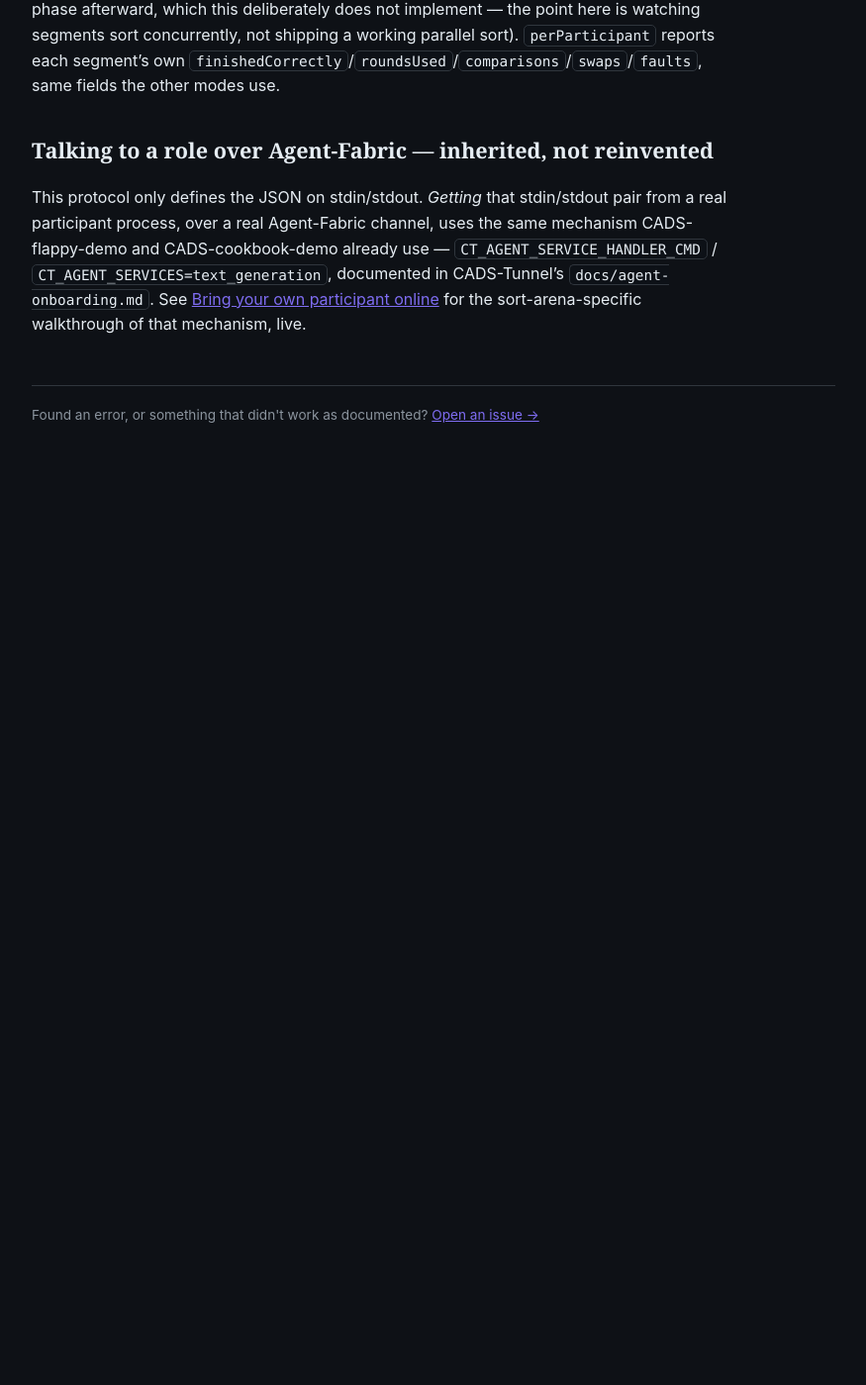
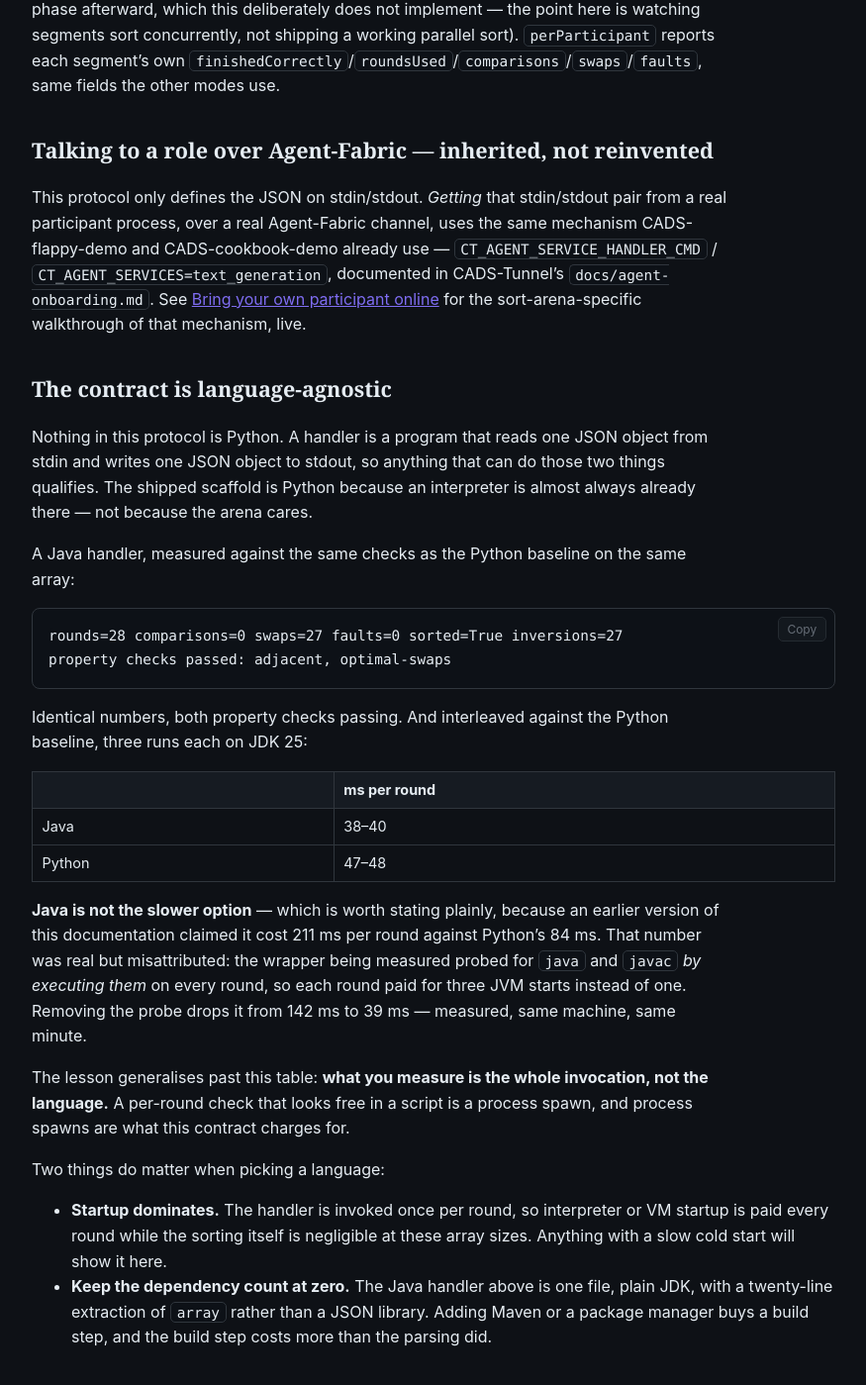
Before and after one commit to scimbe/CADS-DEMO-sort-docs, a Jekyll site: the page built from _reference/move-protocol.md, in a window 1280 px wide and 1400 px high, scrolled down 4163 px. Shown: the whole window at 99% size, without its empty margins (322-1197 px from the left). Built offline with Jekyll 4.4.1, drawn with Linux system fonts in a browser that asks for light colours; before the commit the page ends 4658 px from its top, so only the background shows below that.

Commit message:
docs(reference): the contract is language-agnostic, and my Java number was wrong
The docs mentioned Java exactly zero times and presented Python as if the arena
required it. It does not: a handler is anything that reads one JSON object from
stdin and writes one to stdout.

Retracts a number I published repeatedly -- 'Java 211 ms per round against
Python 84 ms, that is JVM startup'. Re-measured interleaved on JDK 25: Java
38-40 ms, Python 47-48 ms. Java is the faster one.

The 211 ms was real but was my wrapper, not the language: it probed java and
javac by executing them every round, so each round paid three JVM starts.
Adding that probe back reproduces it exactly -- 142 ms with, 39 ms without,
same machine, same minute. What gets measured is the whole invocation.

````diff
--- a/_reference/move-protocol.md
+++ b/_reference/move-protocol.md
@@ -171,3 +171,44 @@ CADS-flappy-demo and CADS-cookbook-demo already use — `CT_AGENT_SERVICE_HANDLE
 `CT_AGENT_SERVICES=text_generation`, documented in CADS-Tunnel's `docs/agent-onboarding.md`. See
 [Bring your own participant online]({{ '/tutorials/first-participant/' | relative_url }}) for the
 sort-arena-specific walkthrough of that mechanism, live.
+
+## The contract is language-agnostic
+
+Nothing in this protocol is Python. A handler is a program that reads one JSON object from stdin
+and writes one JSON object to stdout, so anything that can do those two things qualifies. The
+shipped scaffold is Python because an interpreter is almost always already there — not because the
+arena cares.
+
+A Java handler, measured against the same checks as the Python baseline on the same array:
+
+```
+rounds=28 comparisons=0 swaps=27 faults=0 sorted=True inversions=27
+property checks passed: adjacent, optimal-swaps
+```
+
+Identical numbers, both property checks passing. And interleaved against the Python baseline, three
+runs each on JDK 25:
+
+| | ms per round |
+|---|---|
+| Java | 38–40 |
+| Python | 47–48 |
+
+**Java is not the slower option** — which is worth stating plainly, because an earlier version of
+this documentation claimed it cost 211 ms per round against Python's 84 ms. That number was real
+but misattributed: the wrapper being measured probed for `java` and `javac` *by executing them* on
+every round, so each round paid for three JVM starts instead of one. Removing the probe drops it
+from 142 ms to 39 ms — measured, same machine, same minute.
+
+The lesson generalises past this table: **what you measure is the whole invocation, not the
+language.** A per-round check that looks free in a script is a process spawn, and process spawns are
+what this contract charges for.
+
+Two things do matter when picking a language:
+
+- **Startup dominates.** The handler is invoked once per round, so interpreter or VM startup is paid
+  every round while the sorting itself is negligible at these array sizes. Anything with a slow cold
+  start will show it here.
+- **Keep the dependency count at zero.** The Java handler above is one file, plain JDK, with a
+  twenty-line extraction of `array` rather than a JSON library. Adding Maven or a package manager
+  buys a build step, and the build step costs more than the parsing did.
````
